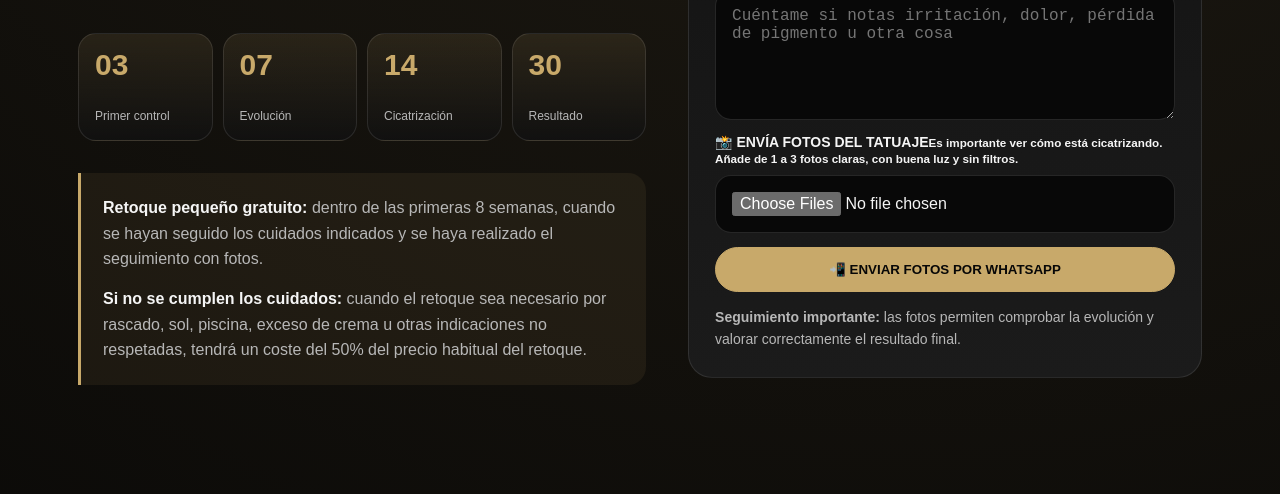
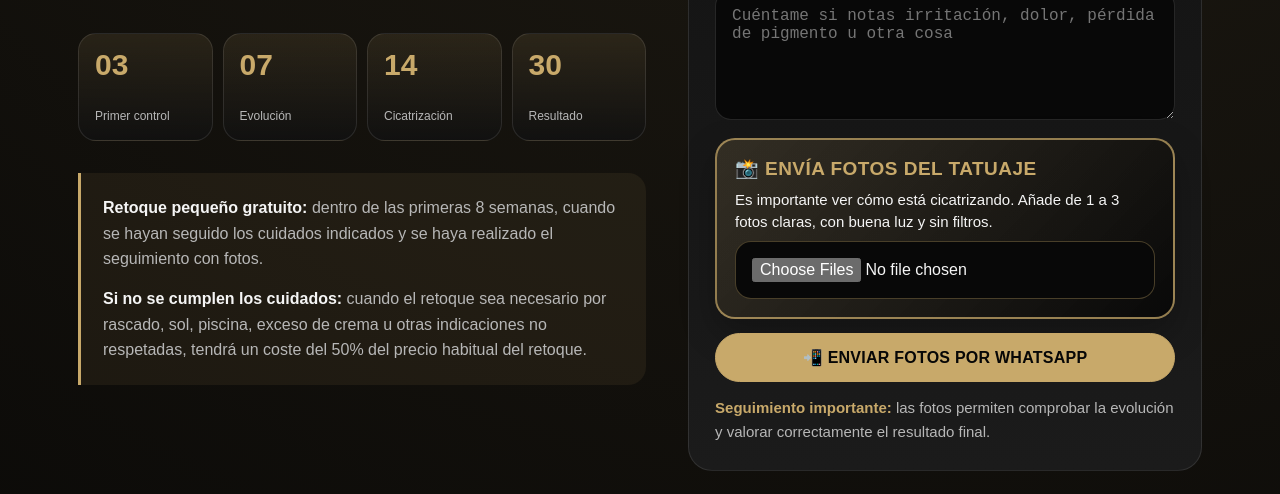
Before and after one commit to dakoartista-bit/dako-tattoo-website, a Next.js app: page / in a window 1280 px wide. Shown: the part 1620-2114 px from the top of the page. Built offline with nearby package versions, Linux system fonts and the light colour scheme.

Commit message:
Highlight healing photo upload

```diff
--- a/app/globals.css
+++ b/app/globals.css
@@ -312,6 +312,21 @@ textarea { min-height: 130px; resize: vertical; }
 .retouchNotice b { color: var(--text); }
 .healingForm { min-height: 0; }
 .healingForm label { display: grid; gap: 9px; color: var(--text); font-size: 14px; font-weight: 700; }
+.healingPhotoUpload {
+  margin-top: 4px;
+  padding: 18px;
+  border: 2px solid rgba(200,169,106,.72);
+  border-radius: 20px;
+  background: linear-gradient(135deg, rgba(200,169,106,.16), rgba(8,8,8,.94));
+  box-shadow: 0 14px 34px rgba(0,0,0,.25);
+}
+.healingPhotoTitle { display: grid; gap: 8px; }
+.healingPhotoTitle b { color: var(--gold); font-size: 19px; line-height: 1.2; letter-spacing: .025em; }
+.healingPhotoTitle small { color: var(--text); font-size: 15px; font-weight: 500; line-height: 1.45; }
+.healingPhotoUpload input[type="file"] { border-color: rgba(200,169,106,.34); }
+.healingSubmit { font-size: 16px; letter-spacing: .015em; }
+.healingReminder { font-size: 15px; line-height: 1.5; }
+.healingReminder b { color: var(--gold); }
 .formTitle { color: var(--gold); font-size: 21px; font-weight: 800; }
 .formError { color: #d9a2a2; }
 .retouchGrid { grid-template-columns: repeat(3, 1fr); }
```
